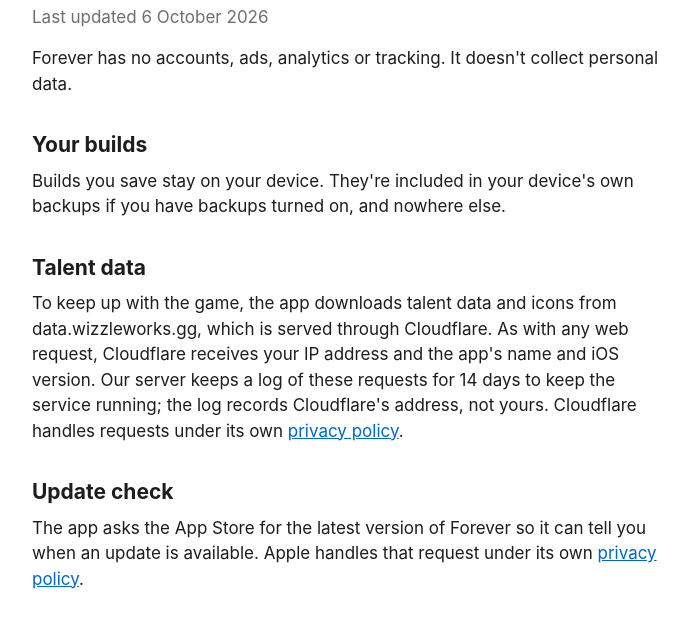
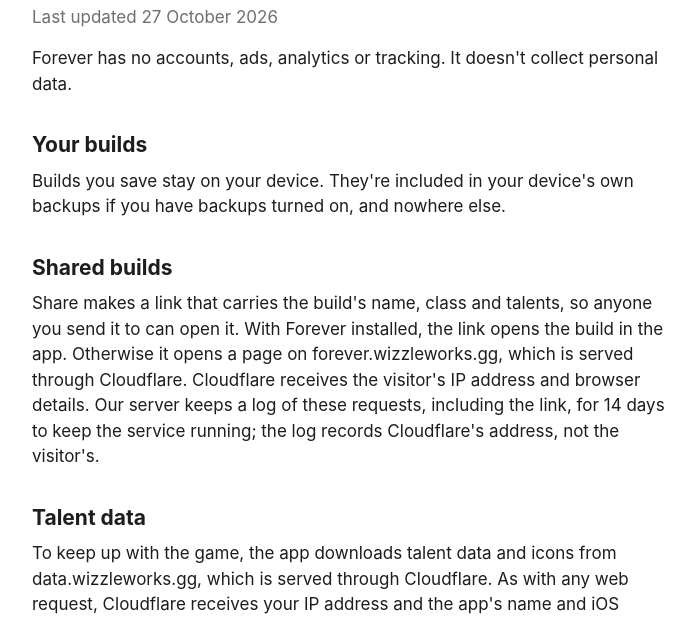
Before and after one commit to wizzleworks-gg/wizzleworks-gg.github.io, a plain HTML site: page forever/privacy/index.html in a window 1280 px wide. Shown: the part 133-753 px from the top of the page, without its empty margins (288-983 px from the left). Drawn offline with Linux system fonts and the light colour scheme.

Commit message:
The Forever privacy policy says a shared build link carries the build's name, class and talents; that with Forever installed it opens in the app, and otherwise opens a page on forever.wizzleworks.gg served through Cloudflare, whose server log keeps the request, including the link, for 14 days with Cloudflare's address, not the visitor's.

```diff
--- a/forever/privacy/index.html
+++ b/forever/privacy/index.html
@@ -9,12 +9,15 @@
 <body>
 <main>
 <h1>Forever Talent Calculator Privacy Policy</h1>
-<p class="muted">Last updated 6 October 2026</p>
+<p class="muted">Last updated 27 October 2026</p>
 
 <p>Forever has no accounts, ads, analytics or tracking. It doesn't collect personal data.</p>
 
 <h2>Your builds</h2>
 <p>Builds you save stay on your device. They're included in your device's own backups if you have backups turned on, and nowhere else.</p>
+
+<h2>Shared builds</h2>
+<p>Share makes a link that carries the build's name, class and talents, so anyone you send it to can open it. With Forever installed, the link opens the build in the app. Otherwise it opens a page on forever.wizzleworks.gg, which is served through Cloudflare. Cloudflare receives the visitor's IP address and browser details. Our server keeps a log of these requests, including the link, for 14 days to keep the service running; the log records Cloudflare's address, not the visitor's.</p>
 
 <h2>Talent data</h2>
 <p>To keep up with the game, the app downloads talent data and icons from data.wizzleworks.gg, which is served through Cloudflare. As with any web request, Cloudflare receives your IP address and the app's name and iOS version. Our server keeps a log of these requests for 14 days to keep the service running; the log records Cloudflare's address, not yours. Cloudflare handles requests under its own <a href="https://www.cloudflare.com/privacypolicy/">privacy policy</a>.</p>
```
